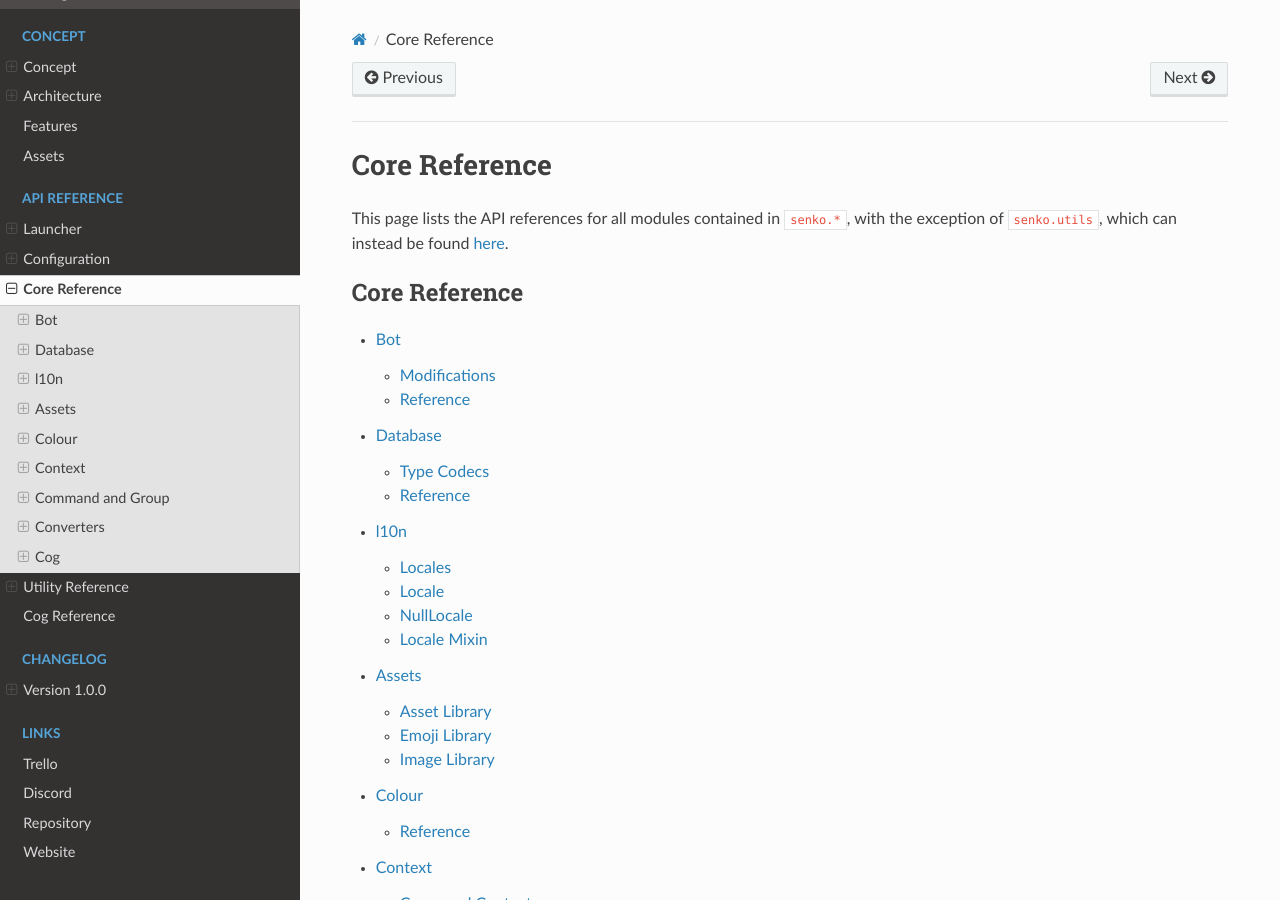
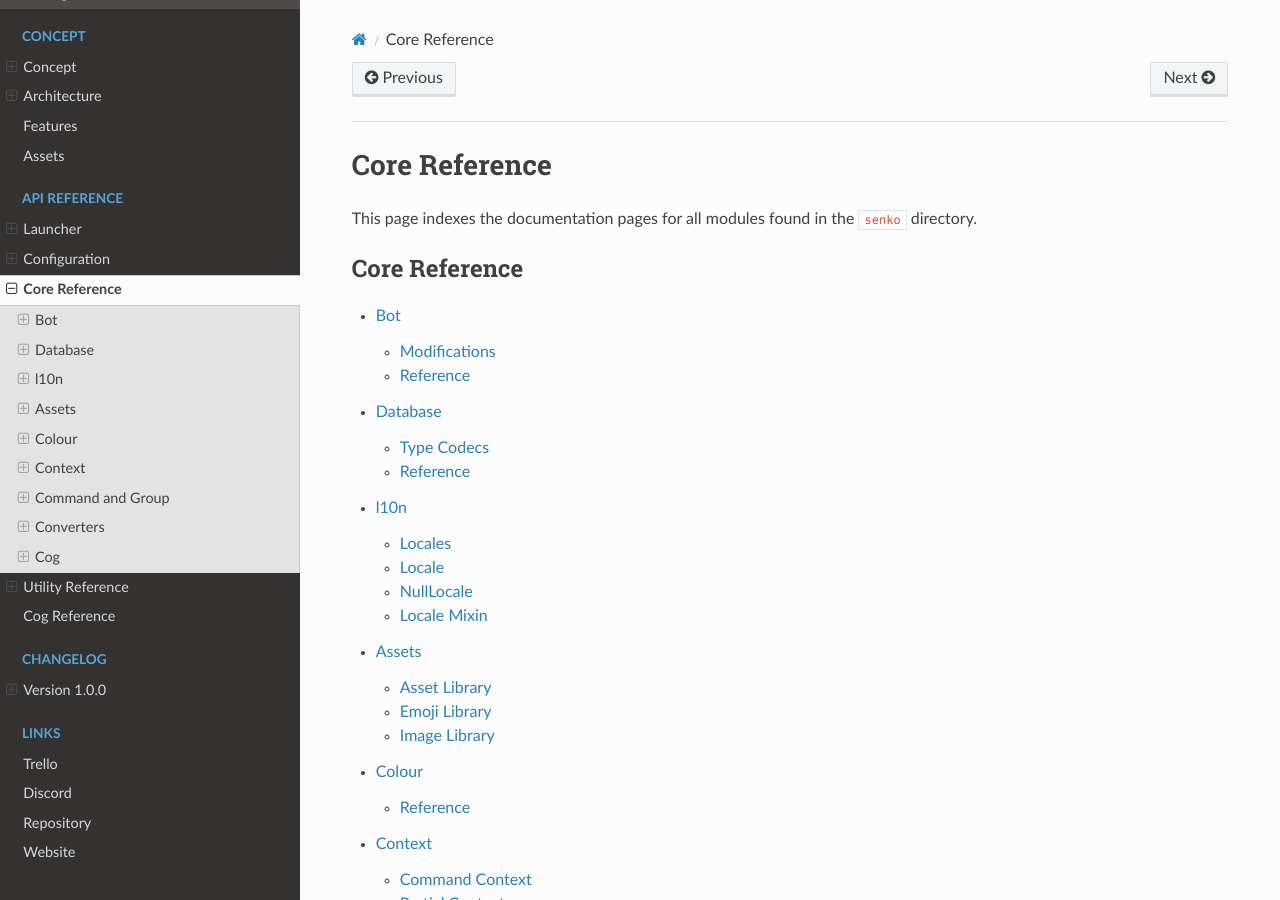
Before and after one commit to thatoneolib/senko, a Sphinx documentation site: the page built from docs/source/api/core/index.rst, in a window 1280 px wide and 900 px high. Built offline with Sphinx 7.4.7 and the Read the Docs theme 2.0.0, drawn with Linux system fonts in a browser that asks for light colours.

Commit message:
Update wording in core index page

```diff
--- a/docs/source/api/core/index.rst
+++ b/docs/source/api/core/index.rst
@@ -3,9 +3,8 @@
 Core Reference
 ##############
 
-This page lists the API references for all modules contained in ``senko.*``,
-with the exception of ``senko.utils``, which can instead be found
-:ref:`here <utils_index>`.
+This page indexes the documentation pages for all modules found in the ``senko``
+directory.
 
 .. toctree::
     :maxdepth: 2
```
